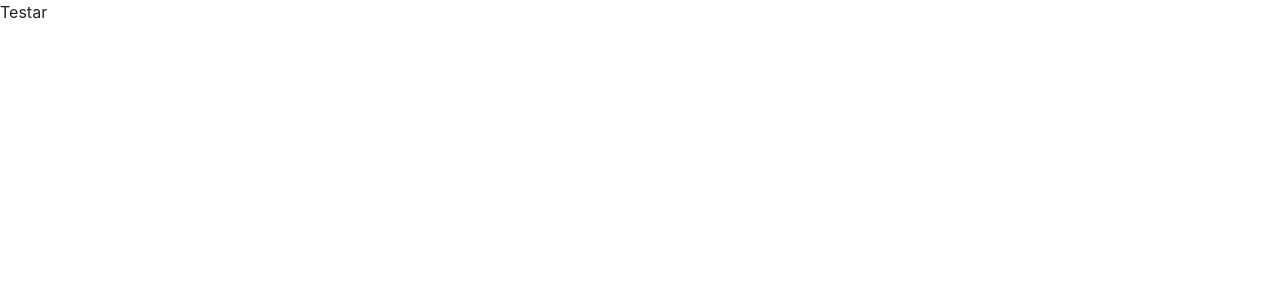
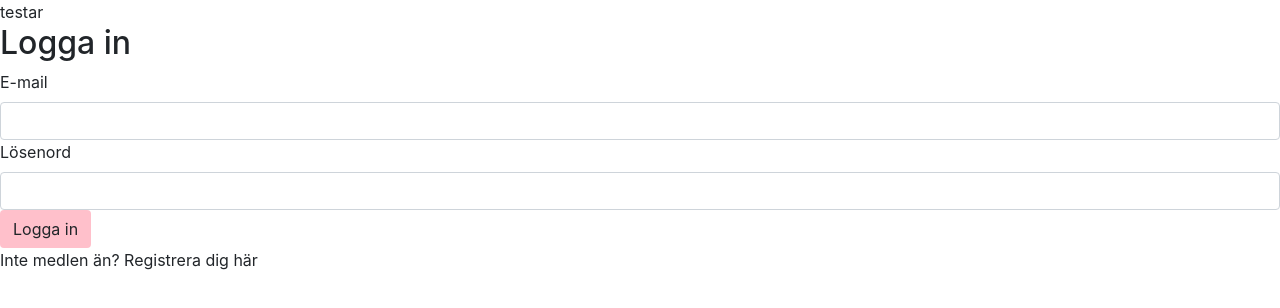
Before and after one commit to chris-mbg/FilmvisarnaAB, a React (Create React App) app: page / in a window 1280 px wide. Shown: the top 308 px of the page. Built offline with nearby package versions, Linux system fonts and the light colour scheme.

Commit message:
css folder and css module added for loginmodal

```diff
--- a/src/App.js
+++ b/src/App.js
@@ -1,5 +1,12 @@
+import LoginModal from './components/LoginModal';
+
 function App() {
-  return <div className='App'>Testar</div>;
+  return (
+    <div className='App'>
+      testar
+      <LoginModal />
+    </div>
+  );
 }
 
 export default App;
--- a/src/components/LoginModal.js
+++ b/src/components/LoginModal.js
@@ -1,5 +1,19 @@
+import style from '../css/LoginModal.module.css';
+
 const LoginModal = () => {
-  return <h1></h1>;
+  return (
+    <div className={`form-group`}>
+      <h2>Logga in</h2>
+      <form>
+        <label htmlFor='exampleInputEmail'>E-mail</label>
+        <input type='email' className={`form-control`} required />
+        <label htmlFor=''>Lösenord</label>
+        <input type='password' className={`form-control`} required />
+        <button className={`btn ${style.button}`}>Logga in</button>
+      </form>
+      <p>Inte medlen än? Registrera dig här</p>
+    </div>
+  );
 };
 
 export default LoginModal;
--- /dev/null
+++ b/src/css/LoginModal.module.css
@@ -0,0 +1,11 @@
+.bodyBkg {
+  background-color: thistle;
+}
+
+.button {
+  background-color: pink;
+}
+
+.input {
+  margin-bottom: 20px;
+}
```
